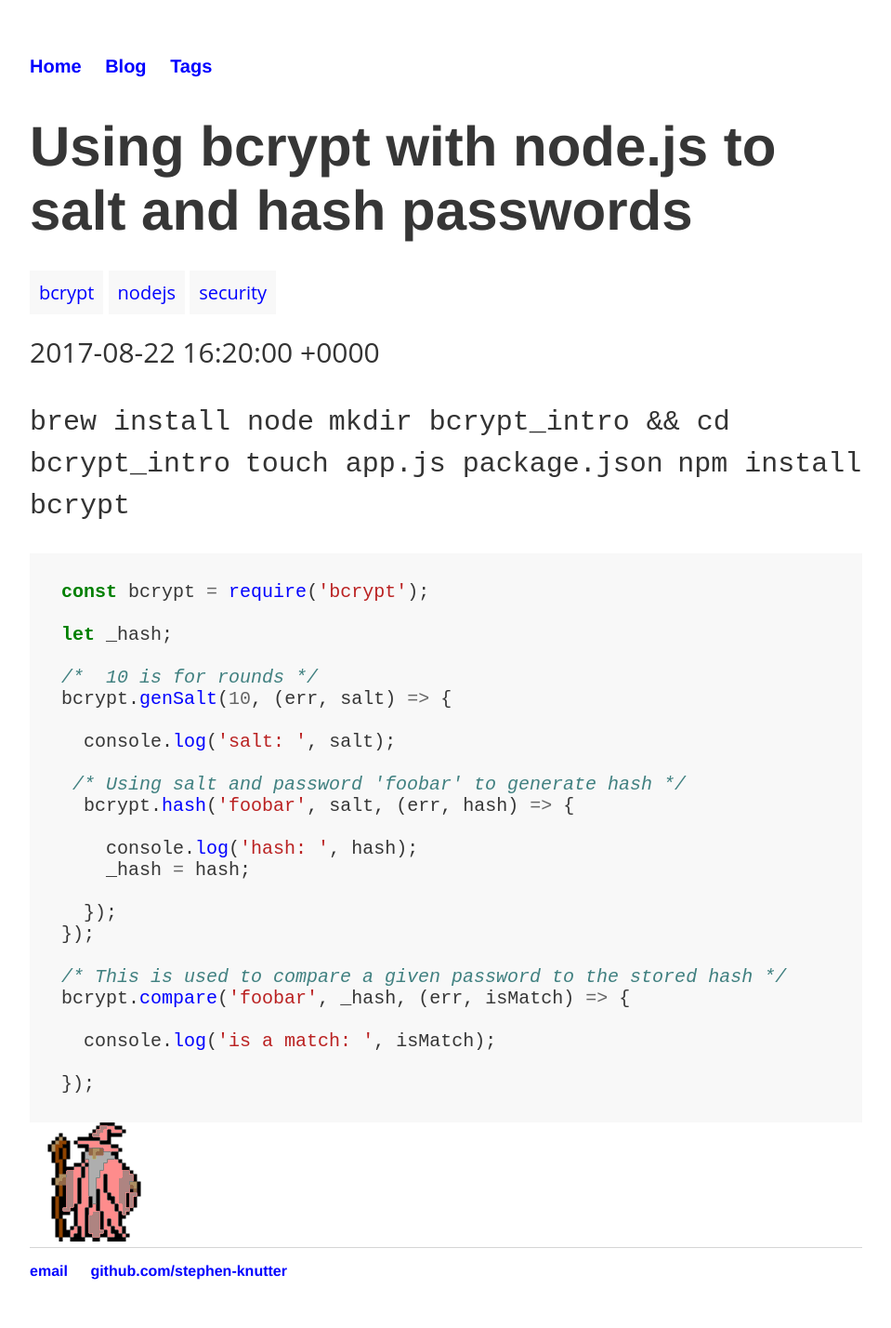
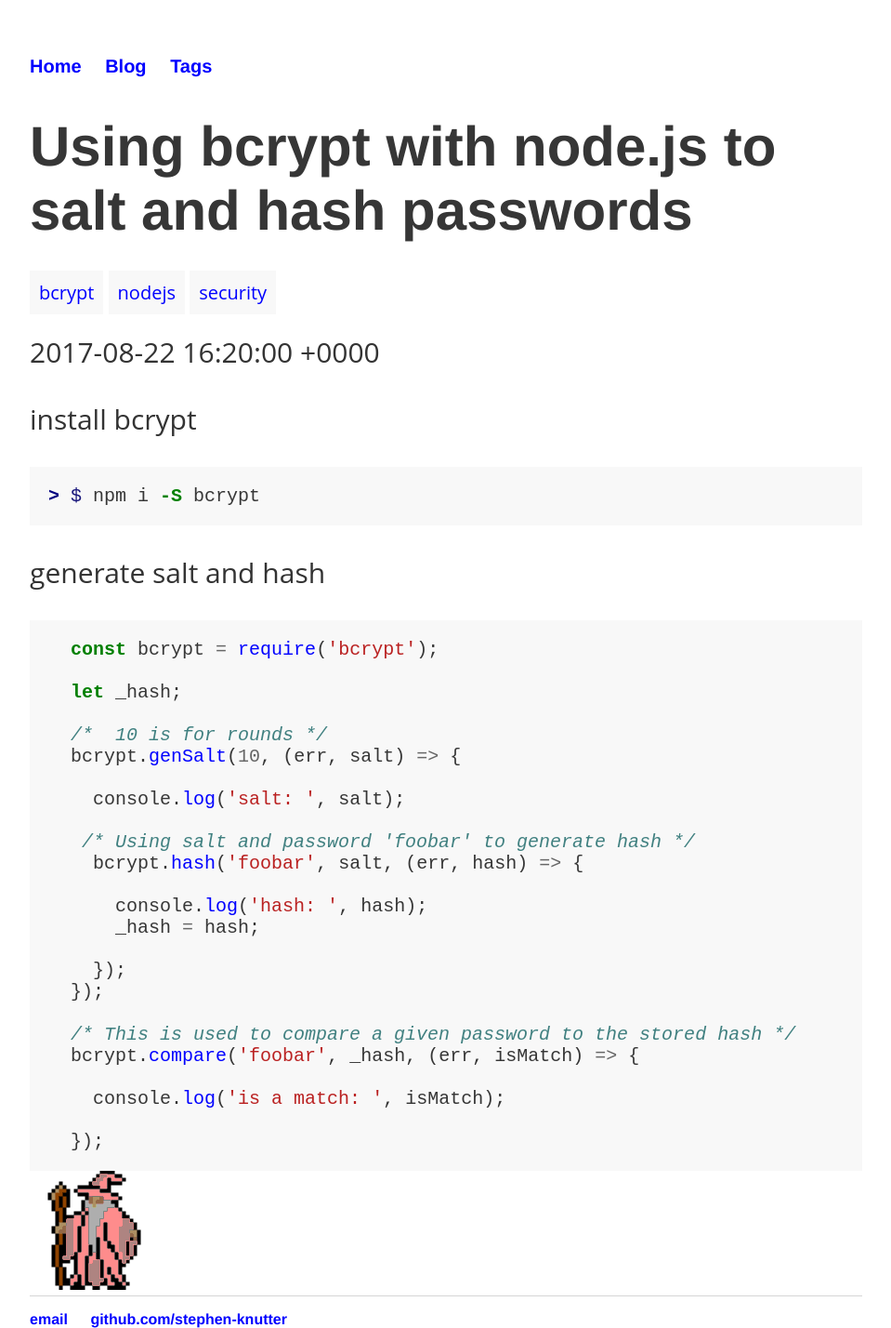
Before and after one commit to stephen-knutter/stephen-knutter.github.io, a Jekyll site: the page built from _posts/2017-08-22-bcrypt-with-nodejs.md, in a window 1280 px wide. Shown: the whole page at 93% size, without its empty margins (160-1119 px from the left). Built offline with Jekyll 4.4.1, drawn with Linux system fonts in a browser that asks for light colours; before the commit the page ends 1376 px from its top, so only the background shows below that.

Commit message:
update post

````diff
--- a/_posts/2017-08-22-bcrypt-with-nodejs.md
+++ b/_posts/2017-08-22-bcrypt-with-nodejs.md
@@ -4,12 +4,13 @@ title: "Using bcrypt with node.js to salt and hash passwords"
 date: 22 Aug, 2017 16:20:00
 tags: bcrypt nodejs security
 ---
-`brew install node`&nbsp;
-`mkdir bcrypt_intro && cd bcrypt_intro`&nbsp;
-`touch app.js package.json`&nbsp;
-`npm install bcrypt`&nbsp;
 
-{% highlight js %}
+install bcrypt
+```console
+> $ npm i -S bcrypt
+```
+generate salt and hash
+```javascript
   const bcrypt = require('bcrypt');
 
   let _hash;
@@ -34,4 +35,4 @@ tags: bcrypt nodejs security
     console.log('is a match: ', isMatch);
 
   });
-{% endhighlight %}
+```
````
